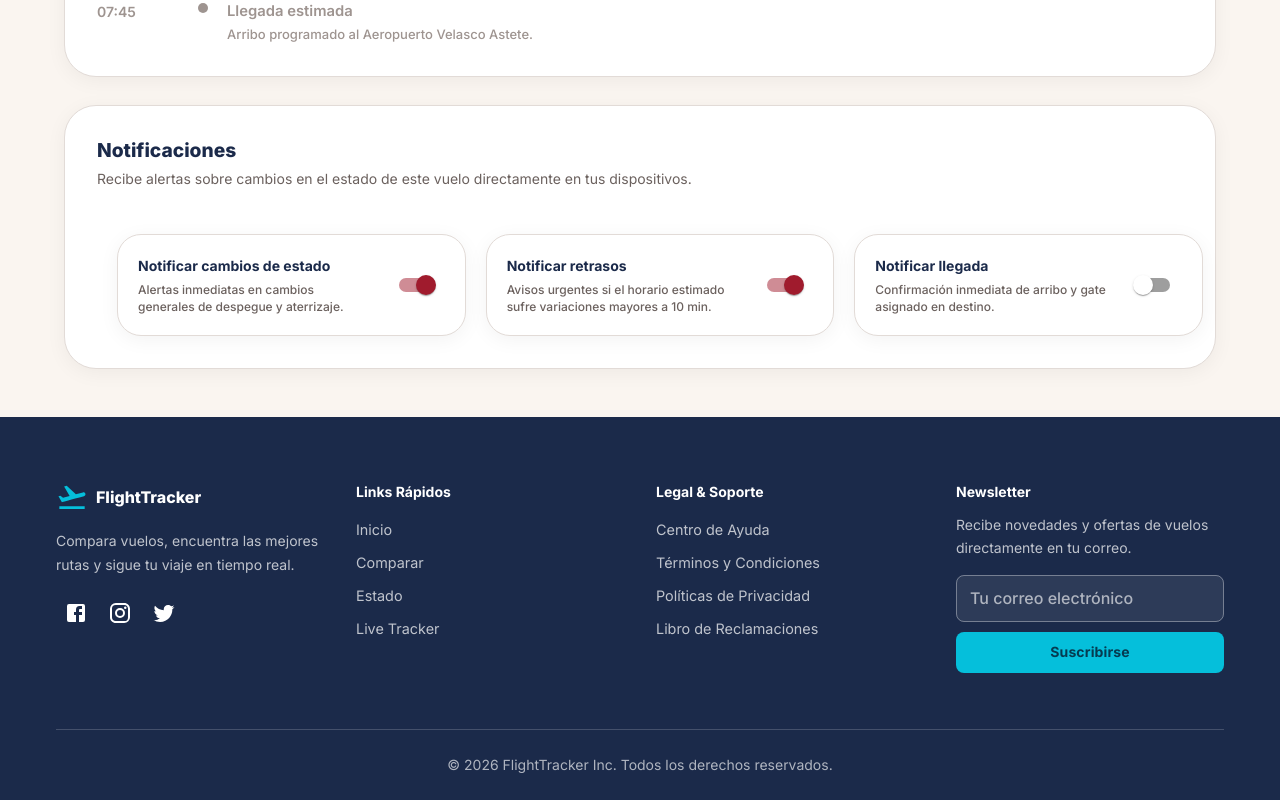
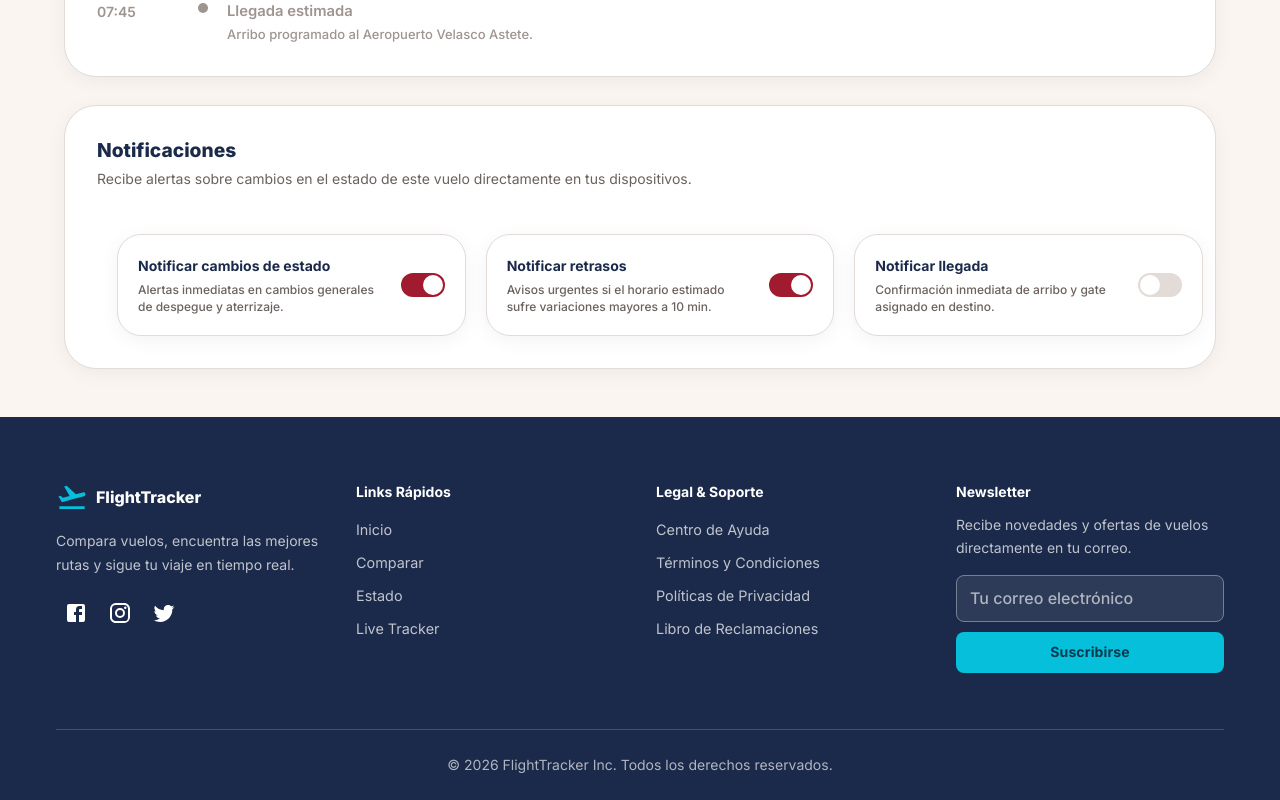
Before and after one commit to KevinZegarra/FrontEnd, a React (Vite) app: page /tracker in a window 1280 px wide. Shown: the part 1376-2176 px from the top of the page. Built offline with nearby package versions, Linux system fonts and the light colour scheme.

Commit message:
feat(tracker): estilizacion de switches de notificaciones

```diff
--- a/src/modules/tracker/components/FlightNotificationToggles.tsx
+++ b/src/modules/tracker/components/FlightNotificationToggles.tsx
@@ -129,7 +129,35 @@ export const FlightNotificationToggles: React.FC<FlightNotificationTogglesProps>
                 <Switch
                   checked={settings[item.key]}
                   onChange={() => handleToggle(item.key)}
-                  color="primary"
+                  sx={{
+                    width: 44,
+                    height: 24,
+                    padding: 0,
+                    '& .MuiSwitch-switchBase': {
+                      padding: '2px',
+                      '&.Mui-checked': {
+                        transform: 'translateX(20px)',
+                        color: '#fff',
+                        '& + .MuiSwitch-track': {
+                          backgroundColor: '#A01B2D',
+                          opacity: 1,
+                          border: 0,
+                        },
+                      },
+                    },
+                    '& .MuiSwitch-thumb': {
+                      width: 20,
+                      height: 20,
+                      boxShadow: 'none',
+                      backgroundColor: '#FFFFFF',
+                    },
+                    '& .MuiSwitch-track': {
+                      borderRadius: 12,
+                      backgroundColor: '#E2DBD7',
+                      opacity: 1,
+                      transition: 'background-color 0.2s',
+                    },
+                  }}
                 />
               </Paper>
             </Grid>
```
